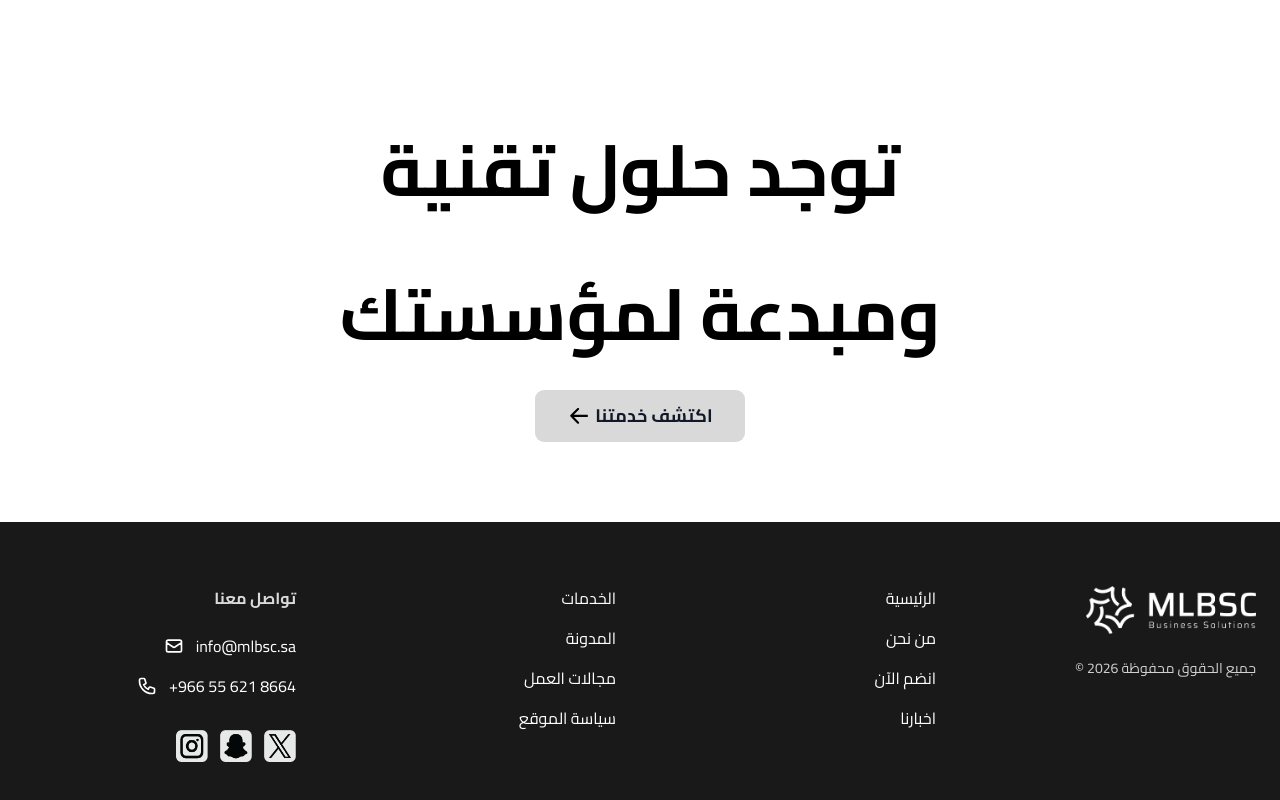
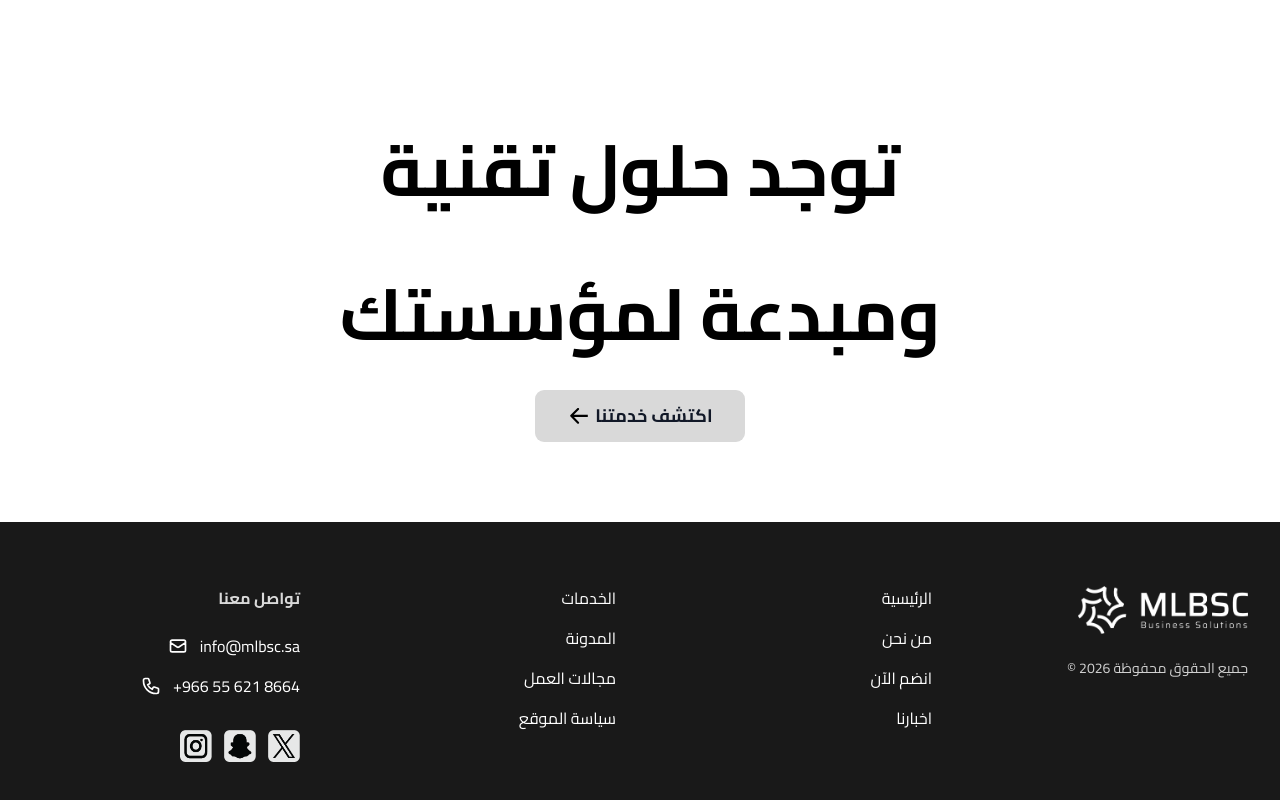
Before and after one commit to a7ma4/MLBSC, a website: page index.html in a window 1280 px wide. Shown: the part 3403-4203 px from the top of the page. Drawn offline with nearby package versions, Linux system fonts and the light colour scheme; files whose address does not match are found by name.

```diff
--- a/index.html
+++ b/index.html
@@ -390,8 +390,8 @@
 </section>
   <!-- Footer Section -->
 <section id="section-footer" class="bg-[#191919] pt-16 pb-8" dir="rtl">
-  <div class="max-w-7xl mx-auto px-6">
-    <div class="grid grid-cols-2  md:grid-cols-4 gap-12 mb-12">
+  <div class="max-w-7xl mx-auto px-4 md:px-8">
+    <div class="grid grid-cols-2  md:grid-cols-4 gap-7 md:gap-12 mb-12">
 
       <!-- Column 1: Logo & Copyright -->
       <div class="flex flex-col items-start">
```
